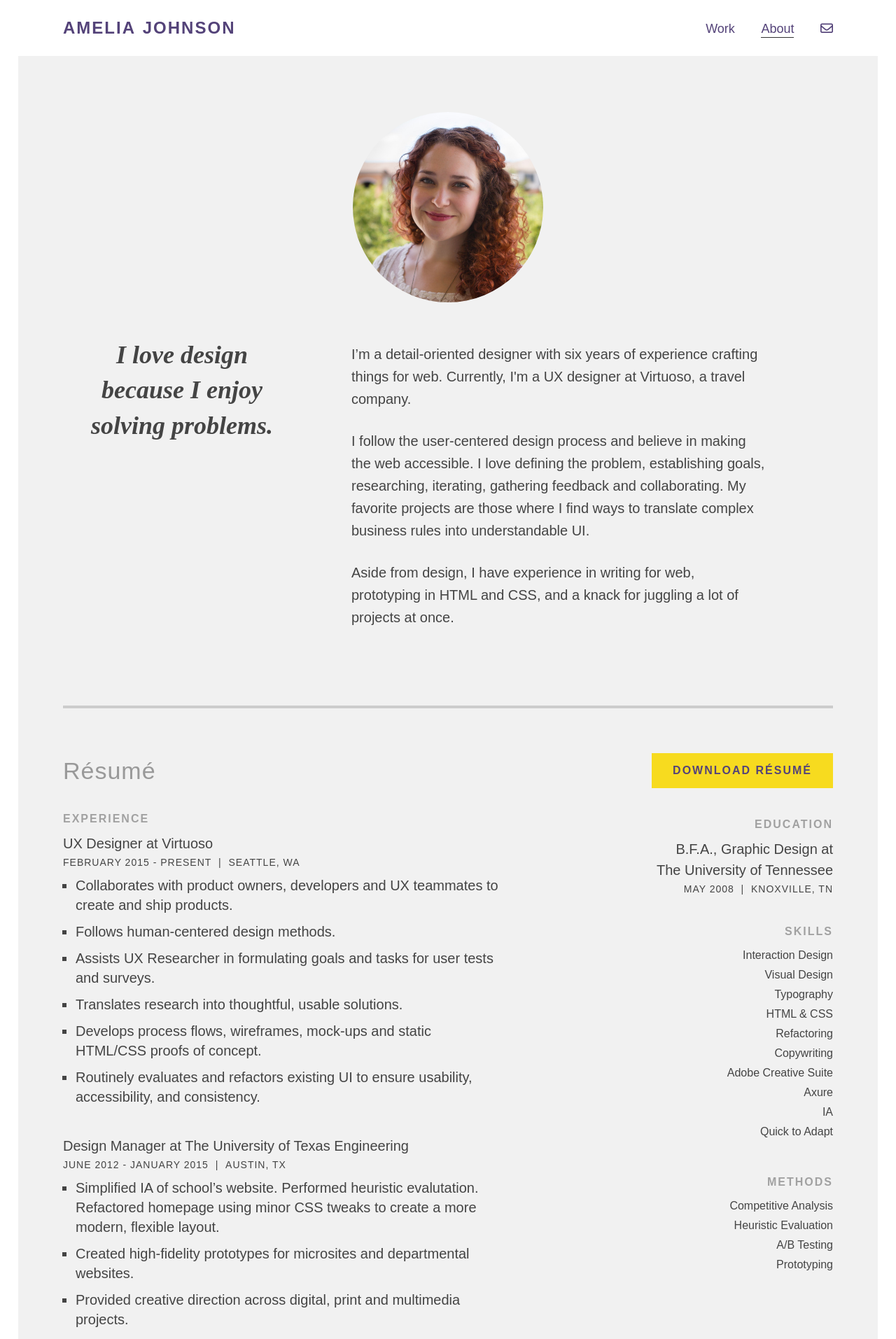
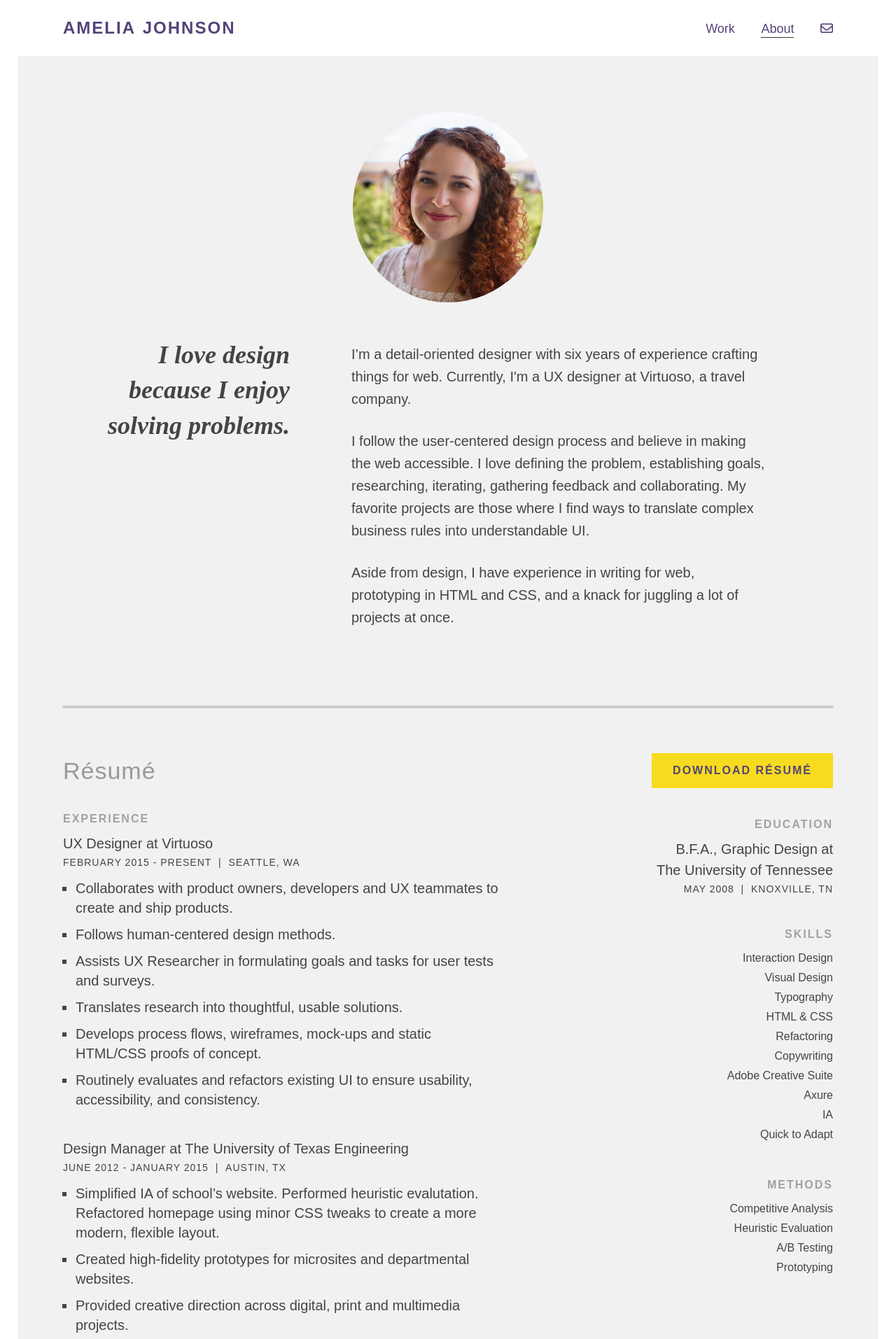
Before and after one commit to amelianaire/amelianaire_2014, a Jekyll site: the page built from about/index.html, in a window 1280 px wide. Shown: the top 1913 px of the page at 70% size. Built offline with Jekyll 4.4.1, drawn with Linux system fonts in a browser that asks for light colours; nearby versions of some CDN libraries; Markdown is read by kramdown in place of the engine named in the settings.

Commit message:
Updated CSS for about page

```diff
--- a/css/main.css
+++ b/css/main.css
@@ -132,15 +132,6 @@ h1.resume {
     margin-top:8px;
 }
 
-h2.tagline {
-    font-size: 30px;
-    text-align: center;
-    color: #444;
-    max-width: 100%;
-    padding: 0 2rem;
-}
-
-
 h2 {
     font-family: "canada-type-gibson-1", "canada-type-gibson-2", sans-serif;
     font-size: 16px;
@@ -150,6 +141,15 @@ h2 {
     margin-bottom: 0.5rem;
     color: #544379;
 }
+
+h2.tagline {
+    font-size: 30px;
+    text-align: center;
+    color: #444;
+    max-width: 100%;
+    padding: 0 1rem;
+}
+
 
 h3 {
     font-family: "canada-type-gibson-1", "canada-type-gibson-2", sans-serif;
@@ -173,7 +173,7 @@ h5.resumedate {
     letter-spacing: 1px;
     text-transform: uppercase;
     margin-top: 0;
-    margin-bottom: .5rem;
+    margin-bottom: .75rem;
 }
 
 .resume-box {
@@ -922,6 +922,11 @@ footer a:hover {
         margin-bottom: 40px;
     }
 
+    h2.tagline {
+    font-size: 30px;
+    text-align: right;
+    }
+
     #logo {
         font-family: "canada-type-gibson-1", "canada-type-gibson-2", sans-serif;
         font-weight: 400;
@@ -1067,6 +1072,7 @@ footer a:hover {
     h2.tagline {
     font-size: 36px;
     color: #444;
+    text-align: right;
     }
 
 
```
